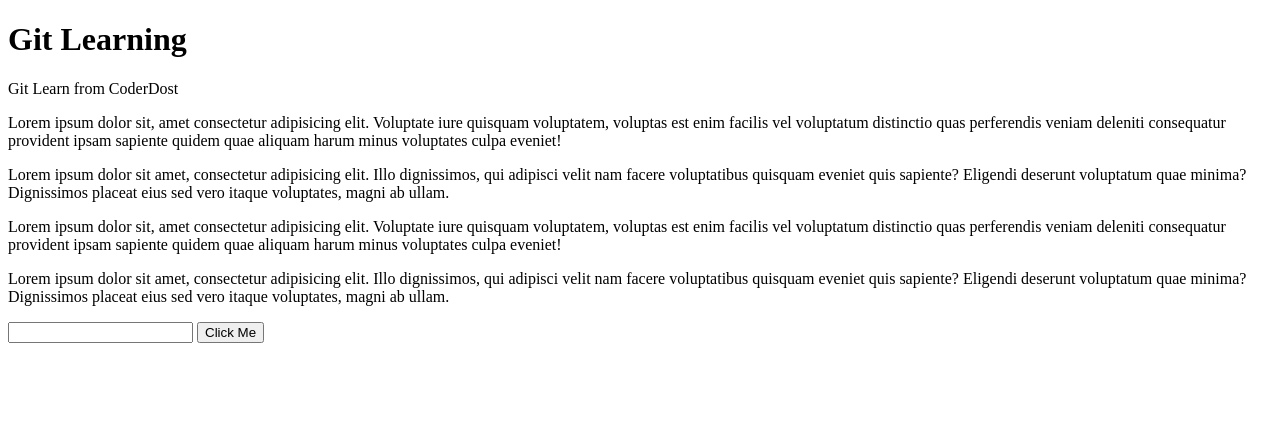
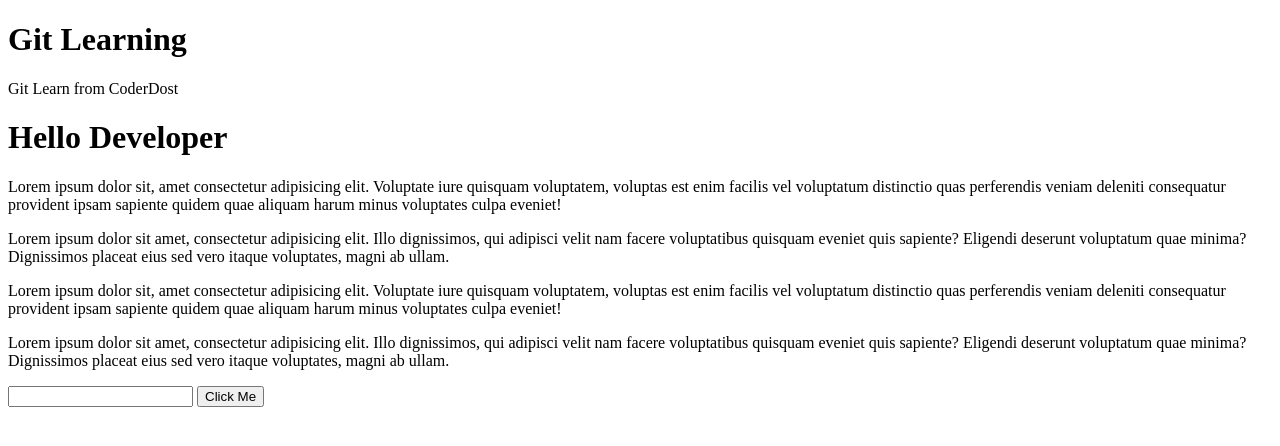
Before and after one commit to muhammadmairajj/git-example, a plain HTML site: page index.html in a window 1280 px wide. Drawn offline with Linux system fonts and the light colour scheme.

Commit message:
heading added

```diff
--- a/index.html
+++ b/index.html
@@ -9,6 +9,7 @@
   <body>
     <h1>Git Learning</h1>
     <p>Git Learn from CoderDost</p>
+    <h1>Hello Developer</h1>
     <p>
       Lorem ipsum dolor sit, amet consectetur adipisicing elit. Voluptate iure
       quisquam voluptatem, voluptas est enim facilis vel voluptatum distinctio
```
